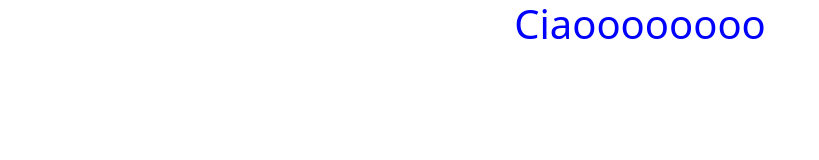
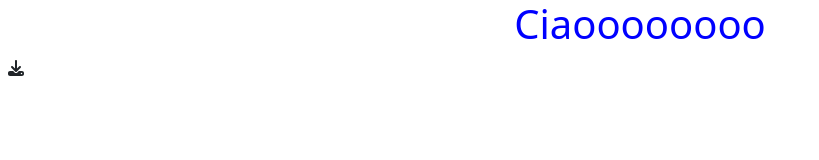
Before and after one commit to NicholasConti/bdoctor-front, a Vue app: page / in a window 1280 px wide. Shown: the top 160 px of the page, without its empty margins (0-819 px from the left). Built offline with nearby package versions, Linux system fonts and the light colour scheme.

Commit message:
add font awsome

```diff
--- a/package.json
+++ b/package.json
@@ -9,6 +9,12 @@
     "preview": "vite preview"
   },
   "dependencies": {
+    "@fortawesome/fontawesome-svg-core": "^6.4.0",
+    "@fortawesome/free-brands-svg-icons": "^6.4.0",
+    "@fortawesome/free-regular-svg-icons": "^6.4.0",
+    "@fortawesome/free-solid-svg-icons": "^6.4.0",
+    "@fortawesome/vue-fontawesome": "^3.0.3",
+    "axios": "^1.4.0",
     "bootstrap": "^5.3.0",
     "vue": "^3.2.47",
     "vue-router": "^4.2.2"
--- a/src/components/HelloApp.vue
+++ b/src/components/HelloApp.vue
@@ -6,6 +6,7 @@
 
 <template>
     <h1 class="text-center">Ciaoooooooo</h1>
+    <span class="load-bg p-2"><font-awesome-icon icon="fa-solid fa-download" /></span>
 </template>
 
 <style lang="scss" scoped>
--- a/src/main.js
+++ b/src/main.js
@@ -1,6 +1,14 @@
 import { createApp } from 'vue';
 import * as bootstrap from 'bootstrap';
+
 import './assets/main.scss';
-import App from './App.vue'
+import App from './App.vue';
+//FA
+import { library } from '@fortawesome/fontawesome-svg-core';
 
-createApp(App).mount('#app')
+import { FontAwesomeIcon } from '@fortawesome/vue-fontawesome';
+import { faDownload } from '@fortawesome/free-solid-svg-icons'
+
+library.add(faDownload);
+
+createApp(App).component('font-awesome-icon', FontAwesomeIcon).mount('#app')
```
Also changed, not shown: 1 other file (tests, documents, lock files or other folders).
